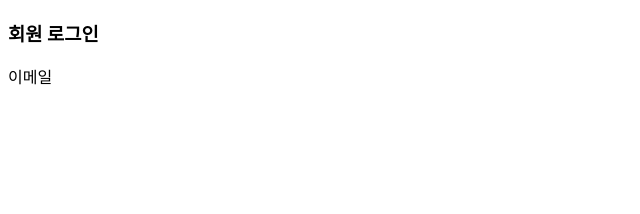
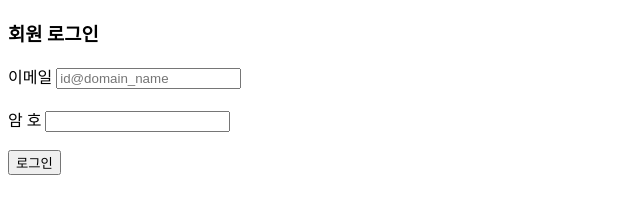
Before and after one commit to YuryJang/web_2023, a plain HTML site: page reports/로그인 페이지.html in a window 1280 px wide. Shown: the whole page, without its empty margins (0-640 px from the left). Drawn offline with Linux system fonts and the light colour scheme.

Commit message:
로그인 페이지 생성

```diff
--- a/reports/로그인 페이지.html
+++ b/reports/로그인 페이지.html
@@ -7,7 +7,15 @@
 <body>
 <h3>회원 로그인</h3>
 <form>
-  <label for=email">이메일</label>
+    <label="email" style="display:inline-block; height:10px;">이메일</label>
+    <input type="email" size="20" placeholder="id@domain_name">
+    <br>
+    <br>
+    <label="password" style="display:inline-block; height:10px;">암 호</label>
+    <input type="password" size="20">
+    <br>
+    <br>
+    <input type="submit" value="로그인"
 </form>
 </body>
 </html>
```
